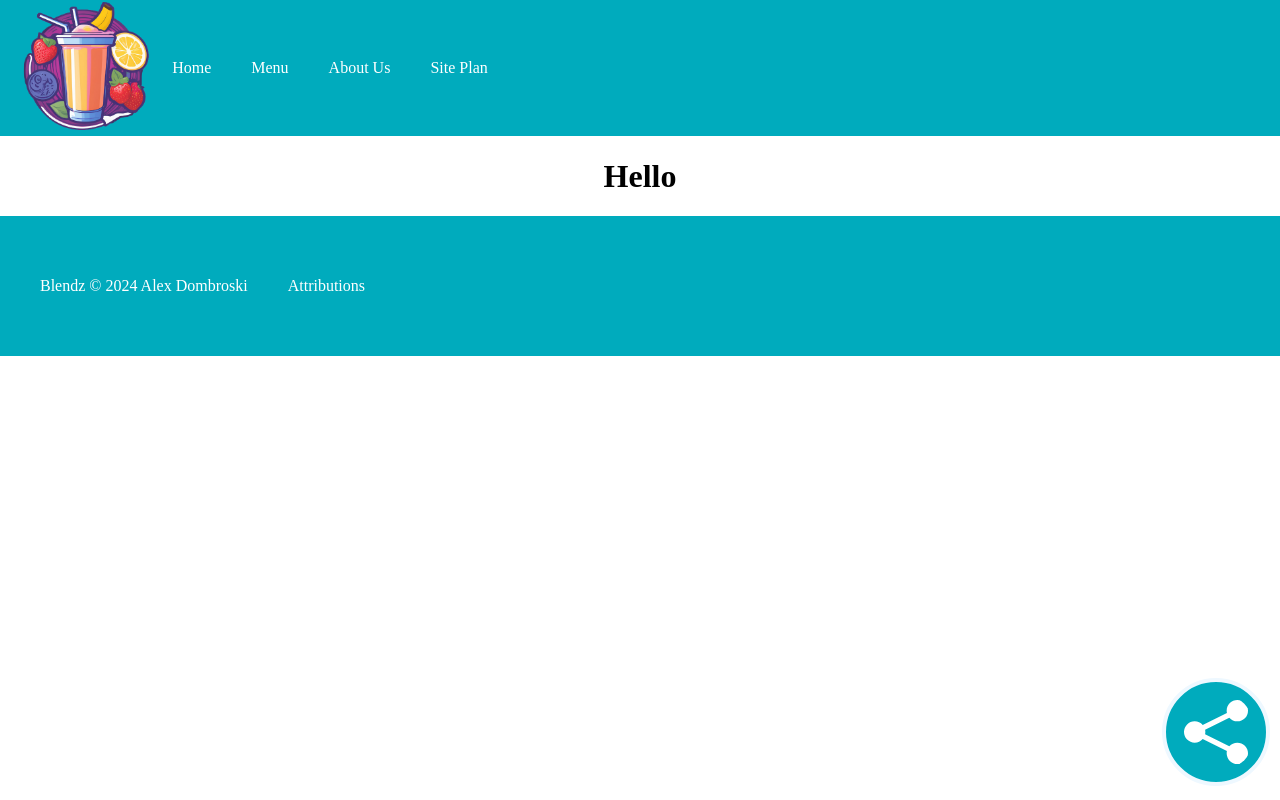
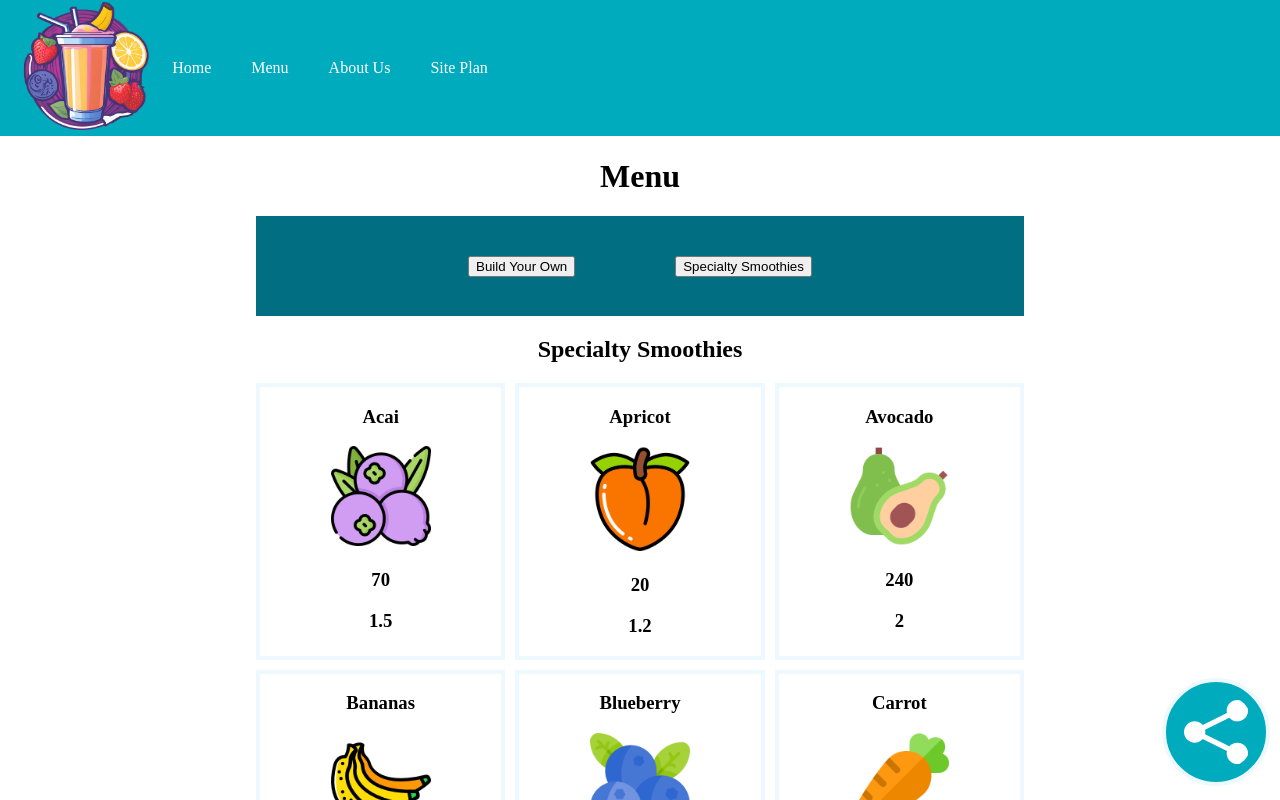
Before and after one commit to alexanderdombroski/blendz, a React (Create React App) app: page /menu in a window 1280 px wide. Shown: the top 800 px of the page. Built offline with nearby package versions, Linux system fonts and the light colour scheme; a web font is replaced by a local one.

Commit message:
added toggable borders and ingredient images

```diff
--- a/src/App.tsx
+++ b/src/App.tsx
@@ -6,18 +6,15 @@ import getSpecial from './scripts/special';
 
 function App() {
   return (
-    <div className="App">
-        <main>
-          <div className='hero'>
+    <main className="App">
+        <div className='hero'>
           <img src={`${process.env.PUBLIC_URL}/images/acai-ingredients.jpg`} alt="acai ingredients hero" />
           <h1>Blendz</h1>
         </div>
-        <PageSummary pageName="Menu" href="#" hopPhrases={["Order and Pickup", `Today's Special: ${getSpecial()}`,"Fully Customizable", "Kept Cool and Fresh"]}></PageSummary>
-        <PageSummary pageName="About Us" href="#" hopPhrases={["Learn our Story", "See our Values", "Why Smoothies?"]}></PageSummary>
-        <PageSummary pageName="Contact Us" href="#" hopPhrases={["Leave a Review", "Help us improve", "Give a Suggestion"]}></PageSummary>
-        </main>
-
-    </div>
+      <PageSummary pageName="Menu" href="#" hopPhrases={["Order and Pickup", `Today's Special: ${getSpecial()}`,"Fully Customizable", "Kept Cool and Fresh"]}></PageSummary>
+      <PageSummary pageName="About Us" href="#" hopPhrases={["Learn our Story", "See our Values", "Why Smoothies?"]}></PageSummary>
+      <PageSummary pageName="Contact Us" href="#" hopPhrases={["Leave a Review", "Help us improve", "Give a Suggestion"]}></PageSummary>
+    </main>
   );
 }
 
--- a/src/MenuPage.tsx
+++ b/src/MenuPage.tsx
@@ -1,11 +1,72 @@
+import { useState } from "react";
+import ingredients from "./data/ingredients.json"
+import { eventNames } from "process";
+
+function MenuPage() {
+    const [activeSection, setActiveSection] = useState<string | null>(null);
+
+    const toggleSection = (sectionName: string | null) => {
+        setActiveSection(prevSection => (prevSection === sectionName ? prevSection : sectionName));
+    };
+
+    return (
+        <main className="Menu">
+            <h1>Menu</h1>
+
+            <nav className="menu-bar">
+                <ul>
+                    <li><button onClick={() => toggleSection('ingredients')}>Build Your Own</button></li>
+                    <li><button onClick={() => toggleSection('specialty')}>Specialty Smoothies</button></li>
+                </ul>
+            </nav>
+
+        {activeSection === 'ingredients' && (
+            <div className="section">
+                <h2>Build Your Own Smoothie</h2>
+
+            </div>
+        )}
+
+        {(activeSection === 'specialty' || activeSection === null) && (
+            <div className="section">
+                <h2>Specialty Smoothies</h2>
+                <div className="ingredients">
+                    {ingredients["ingredient"].map((i => ingredientCard(i)))}
+                </div>
+            </div>
+        )}
+
+        </main>
+    );
+}
 
 
-function MenuPage() {
+interface ingredient {
+    id: number,
+    name: string,
+    image: string
+    costPerUnit: number,
+    calories: number
+}
+
+function ingredientCard(ingredient: ingredient) {
     return (
-        <div>
-            <h1>Hello</h1>
+        <div className="ingredient" key={ingredient.id} onClick={(event) => addBorder(event)}>
+            <h3>{ingredient["name"]}</h3>
+            <img src={`${process.env.PUBLIC_URL}${ingredient["image"]}`} alt={ingredient["name"]} />
+            <h3>{ingredient["calories"]}</h3>
+            <h3>{ingredient["costPerUnit"]}</h3>
         </div>
     );
 }
 
+function addBorder(event: React.MouseEvent<HTMLDivElement>) {
+    const target = event.currentTarget as HTMLDivElement;
+    const currentBorder = target.style.borderColor;
+    if (target != null) {
+        target.style.borderColor = (currentBorder === "black") ? "#EEF8FF" : "black"
+    }
+}
+
+
 export default MenuPage;
--- a/src/data/ingredients.json
+++ b/src/data/ingredients.json
@@ -1,210 +1,245 @@
 {
   "ingredient": [
     {
+      "id": 1,
       "name": "Acai",
       "image": "images/ingredient/acai.png",
       "costPerUnit": 1.5,
       "calories": 70
     },
     {
+      "id": 2,
       "name": "Apricot",
       "image": "images/ingredient/apricot.png",
       "costPerUnit": 1.2,
       "calories": 20
     },
     {
+      "id": 3,
       "name": "Avocado",
       "image": "images/ingredient/avocado.png",
       "costPerUnit": 2.0,
       "calories": 240
     },
     {
+      "id": 4,
       "name": "Bananas",
       "image": "images/ingredient/bananas.png",
       "costPerUnit": 0.5,
       "calories": 90
     },
     {
+      "id": 5,
       "name": "Blueberry",
       "image": "images/ingredient/blueberry.png",
       "costPerUnit": 2.5,
       "calories": 85
     },
     {
+      "id": 6,
       "name": "Carrot",
       "image": "images/ingredient/carrot.png",
       "costPerUnit": 0.7,
       "calories": 25
     },
     {
+      "id": 7,
       "name": "Celery",
       "image": "images/ingredient/celery.png",
       "costPerUnit": 0.8,
       "calories": 10
     },
     {
+      "id": 8,
       "name": "Coconut",
       "image": "images/ingredient/coconut.png",
       "costPerUnit": 1.8,
       "calories": 150
     },
     {
+      "id": 9,
       "name": "Cucumber",
       "image": "images/ingredient/cucumber.png",
       "costPerUnit": 0.9,
       "calories": 10
     },
     {
+      "id": 10,
       "name": "Date Fruit",
       "image": "images/ingredient/date-fruit.png",
       "costPerUnit": 2.0,
       "calories": 60
     },
     {
+      "id": 11,
       "name": "Dragon Fruit",
       "image": "images/ingredient/dragon-fruit.png",
       "costPerUnit": 3.0,
       "calories": 50
     },
     {
+      "id": 12,
       "name": "Ginger",
       "image": "images/ingredient/ginger.png",
       "costPerUnit": 1.0,
       "calories": 5
     },
     {
+      "id": 13,
       "name": "Grape",
       "image": "images/ingredient/grape.png",
       "costPerUnit": 2.2,
       "calories": 60
     },
     {
+      "id": 14,
       "name": "Guava",
       "image": "images/ingredient/guava.png",
       "costPerUnit": 1.5,
       "calories": 40
     },
     {
+      "id": 15,
       "name": "Kale",
       "image": "images/ingredient/kale.png",
       "costPerUnit": 1.3,
       "calories": 35
     },
     {
+      "id": 16,
       "name": "Kiwi",
       "image": "images/ingredient/kiwi.png",
       "costPerUnit": 1.0,
       "calories": 40
     },
     {
+      "id": 17,
       "name": "Lemon",
       "image": "images/ingredient/lemon.png",
       "costPerUnit": 0.6,
       "calories": 15
     },
     {
+      "id": 18,
       "name": "Lime",
       "image": "images/ingredient/lime.png",
       "costPerUnit": 0.5,
       "calories": 15
     },
     {
+      "id": 19,
       "name": "Lychee",
       "image": "images/ingredient/lychee.png",
       "costPerUnit": 2.5,
       "calories": 20
     },
     {
+      "id": 20,
       "name": "Mango",
       "image": "images/ingredient/mango.png",
       "costPerUnit": 1.8,
       "calories": 100
     },
     {
+      "id": 21,
       "name": "Mangosteen",
       "image": "images/ingredient/mangosteen.png",
       "costPerUnit": 3.0,
       "calories": 35
     },
     {
+      "id": 22,
       "name": "Mint",
       "image": "images/ingredient/mint.png",
       "costPerUnit": 0.7,
       "calories": 5
     },
     {
+      "id": 23,
       "name": "Onion",
       "image": "images/ingredient/onion.png",
       "costPerUnit": 0.4,
       "calories": 30
     },
     {
+      "id": 24,
       "name": "Orange",
       "image": "images/ingredient/orange.png",
       "costPerUnit": 0.8,
       "calories": 45
     },
     {
+      "id": 25,
       "name": "Papaya",
       "image": "images/ingredient/papaya.png",
       "costPerUnit": 1.5,
       "calories": 55
     },
     {
+      "id": 26,
       "name": "Passion Fruit",
       "image": "images/ingredient/passion-fruit.png",
       "costPerUnit": 2.0,
       "calories": 20
     },
     {
+      "id": 27,
       "name": "Peach",
       "image": "images/ingredient/peach.png",
       "costPerUnit": 1.2,
       "calories": 35
     },
     {
+      "id": 28,
       "name": "Pear",
       "image": "images/ingredient/pear.png",
       "costPerUnit": 1.0,
       "calories": 50
     },
     {
+        "id": 29,
         "name": "Pineapple",
         "image": "images/ingredient/pineapple.png",
         "costPerUnit": 2.0,
         "calories": 80
     },
     {
+        "id": 30,
         "name": "Raspberry",
         "image": "images/ingredient/raspberry.png",
         "costPerUnit": 2.5,
         "calories": 30
     },
     {
+        "id": 31,
         "name": "Soursop",
         "image": "images/ingredient/soursop.png",
         "costPerUnit": 2.8,
         "calories": 50
     },
     {
+        "id": 32,
         "name": "Spinach",
         "image": "images/ingredient/spinach.png",
         "costPerUnit": 1.0,
         "calories": 15
     },
     {
+        "id": 33,
         "name": "Strawberry",
         "image": "images/ingredient/strawberry.png",
         "costPerUnit": 2.0,
         "calories": 35
     },
     {
+        "id": 34,
         "name": "Sweetsop",
         "image": "images/ingredient/sweetsop.png",
         "costPerUnit": 3.0,
         "calories": 60
     },
     {
+        "id": 35,
         "name": "Watermelon",
         "image": "images/ingredient/watermelon.png",
         "costPerUnit": 1.5,
--- a/src/styles/styles.css
+++ b/src/styles/styles.css
@@ -44,7 +44,6 @@ a {
     text-decoration: none;
 }
 
-
 a:hover {
     color: var(--accent1-color);
 }
@@ -52,6 +51,7 @@ a:hover {
 img {
     width: 100%;
 }
+
 
 /* -------------------- Header -------------------- */
 
@@ -203,6 +203,33 @@ footer a:hover {
     color: var(--accent1-color);
 }
 
+/* -------------------- Menu Page -------------------- */
+
+.menu-bar ul {
+    background-color: var(--paragraph-background-color);
+    height: 100px;
+    display: flex;
+    flex-direction: row;
+    justify-content: center;
+}
+
+.menu-bar button {
+    margin: 50px;
+}
+
+.ingredients {
+    display: grid;
+    grid-template-columns: 1fr 1fr 1fr;
+    gap: 10px;
+}
+
+.ingredient {
+    border: 4px var(--accent2-color) solid;
+}
+
+.ingredient img {
+    width: 100px;
+}
 
 
 
```
Lines whose indentation alone changed are shown as unchanged.
